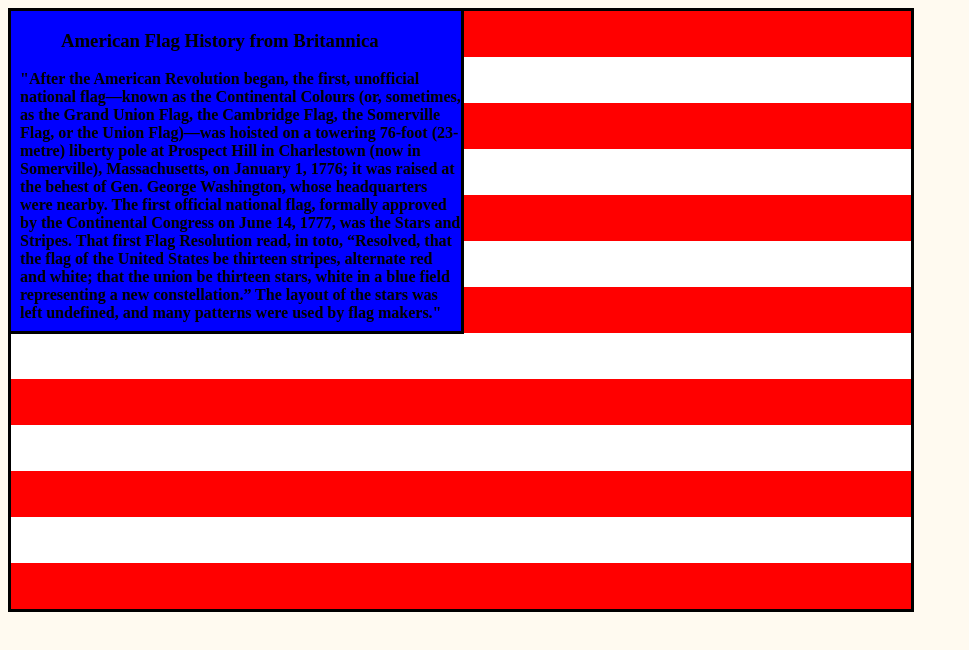
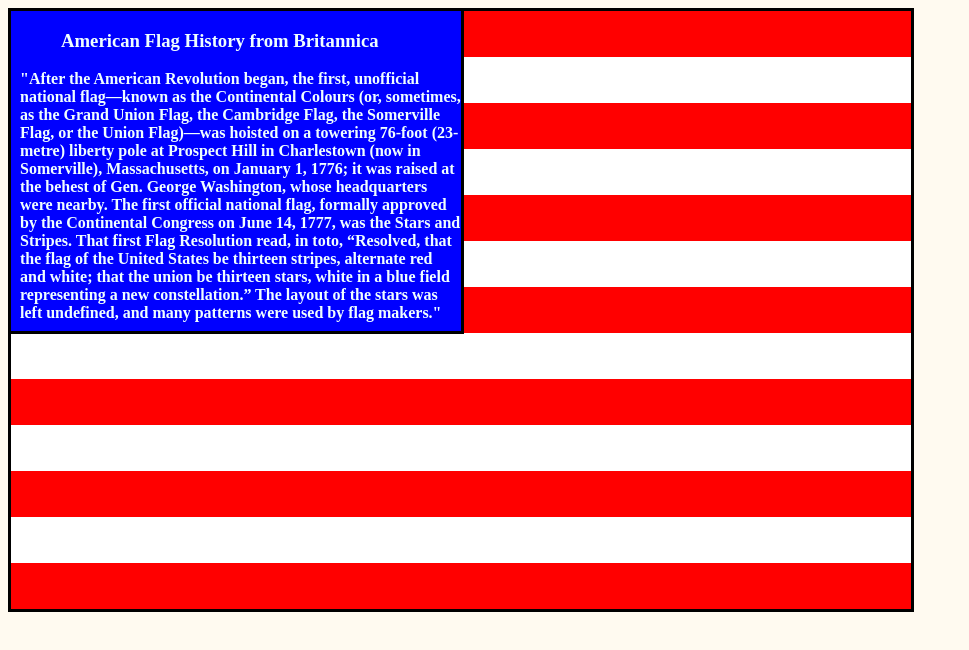
Before and after one commit to Journey050/American-Flag-Capstone, a plain HTML site: page index.html in a window 1280 px wide. Shown: the whole page, without its empty margins (0-969 px from the left). Drawn offline with Linux system fonts and the light colour scheme.

Commit message:
Update style.css

```diff
--- a/style.css
+++ b/style.css
@@ -18,9 +18,10 @@ body {
 }*/
 h3 {
     padding-left: 50px;
+    color: azure;
 }
 div > div > p {
-    color: black;
+    color: azure;
     font-weight: bold;
     padding-left: 9px;
 
```
